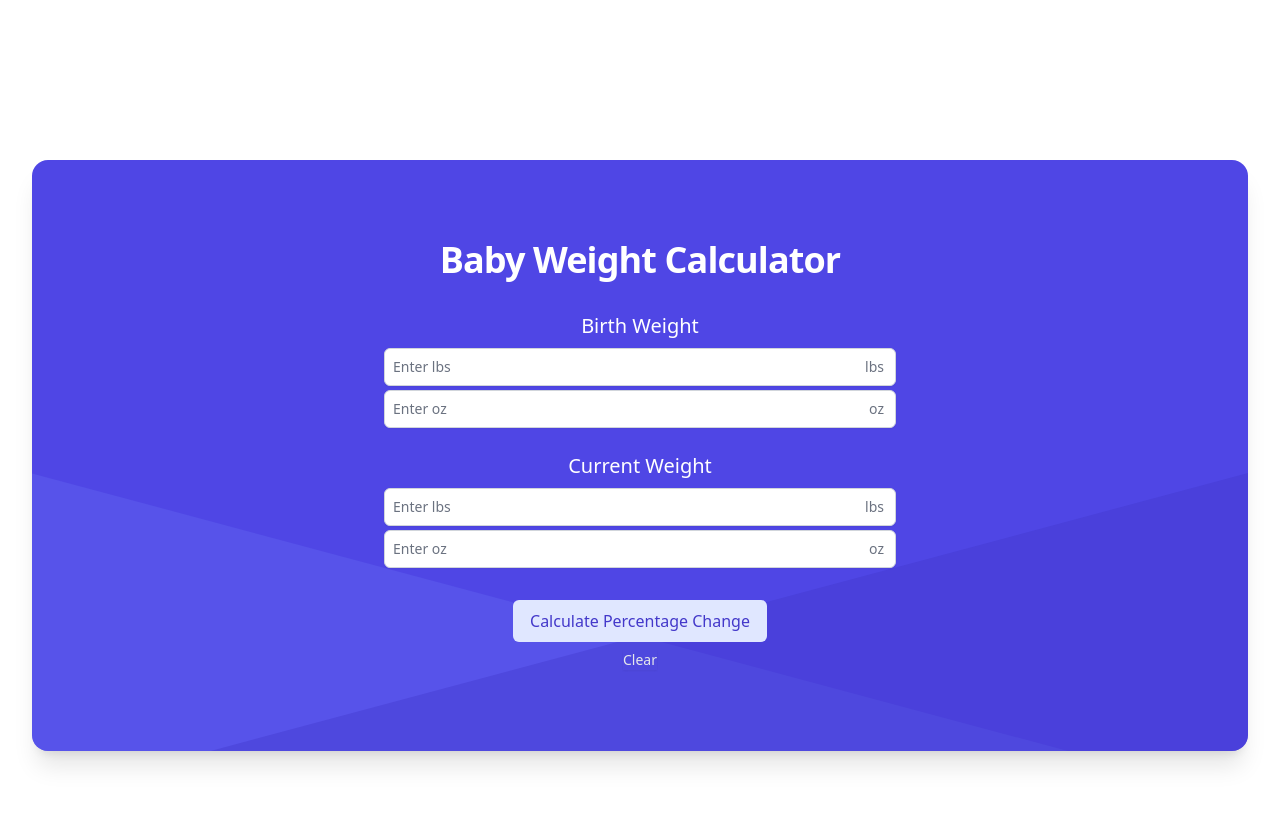
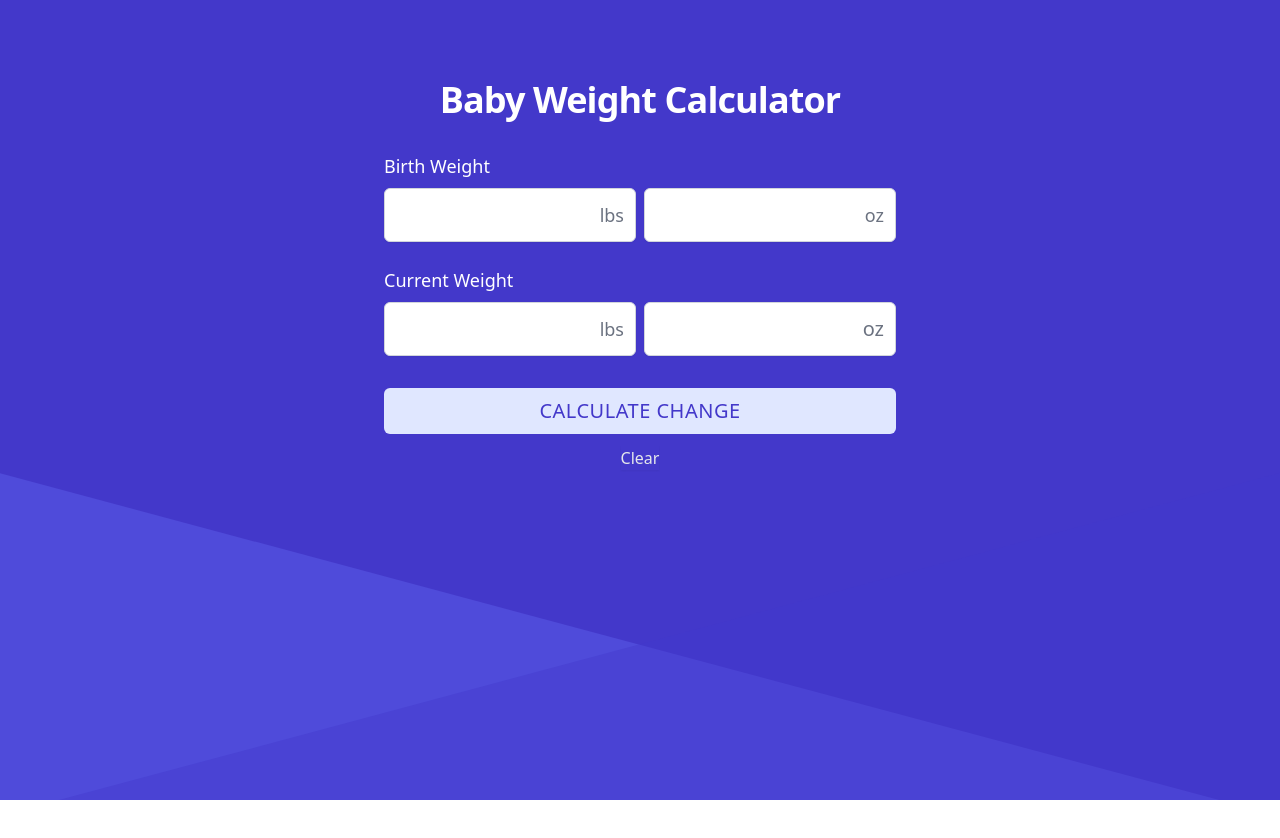
Before and after one commit to sjfortin/baby-weight-change-calculator, a Next.js app: page / in a window 1280 px wide. Shown: the top 838 px of the page. After the commit the page ends 800 px from the top, so only its background shows below. Built offline with nearby package versions, Linux system fonts and the light colour scheme.

Commit message:
style updates

```diff
--- a/components/Form.jsx
+++ b/components/Form.jsx
@@ -26,7 +26,8 @@ export default function Form() {
     >
       {/* Birth Weight */}
       <div>
-        <div className="text-white text-xl text-center mb-2">Birth Weight</div>
+        <div className="text-white text-lg mb-1">Birth Weight</div>
+        <div className="grid grid-cols-2 gap-2">
           <div>
             <label
               htmlFor="birth-lbs"
@@ -39,13 +40,13 @@ export default function Form() {
                 type="number"
                 name="birth-lbs"
                 id="birth-lbs"
-              className="block w-full rounded-md border-gray-300 pl-2 pr-12 focus:border-indigo-500 focus:ring-indigo-500 sm:text-sm"
-              placeholder="Enter lbs"
+                className="block w-full rounded-md border-gray-300 pl-2 pr-12 focus:border-indigo-500 focus:ring-indigo-500 text-3xl"
+                // placeholder="Enter lbs"
                 aria-describedby="birth-lbs"
                 {...register("birthLbs", { required: true })}
               />
               <div className="pointer-events-none absolute inset-y-0 right-0 flex items-center pr-3">
-              <span className="text-gray-500 sm:text-sm" id="birth-lbs">
+                <span className="text-gray-500 sm:text-lg" id="birth-lbs">
                   lbs
                 </span>
               </div>
@@ -68,13 +69,13 @@ export default function Form() {
                 type="number"
                 name="birth-oz"
                 id="birth-oz"
-              className="block w-full rounded-md border-gray-300 pl-2 pr-12 focus:border-indigo-500 focus:ring-indigo-500 sm:text-sm"
-              placeholder="Enter oz"
+                className="block w-full rounded-md border-gray-300 pl-2 pr-12 focus:border-indigo-500 focus:ring-indigo-500 text-3xl"
+                // placeholder="Enter oz"
                 aria-describedby="birth-oz"
                 {...register("birthOzs", { required: true })}
               />
               <div className="pointer-events-none absolute inset-y-0 right-0 flex items-center pr-3">
-              <span className="text-gray-500 sm:text-sm" id="birth-oz">
+                <span className="text-gray-500 sm:text-lg" id="birth-oz">
                   oz
                 </span>
               </div>
@@ -86,12 +87,12 @@ export default function Form() {
             )}
           </div>
         </div>
+      </div>
 
       {/* Current Weight */}
       <div>
-        <div className="text-white text-xl text-center mb-2 mt-6">
-          Current Weight
-        </div>
+        <div className="text-white text-lg mb-1 mt-6">Current Weight</div>
+        <div className="grid grid-cols-2 gap-2">
           <div>
             <label
               htmlFor="current-lbs"
@@ -104,13 +105,13 @@ export default function Form() {
                 type="number"
                 name="current-lbs"
                 id="current-lbs"
-              className="block w-full rounded-md border-gray-300 pl-2 pr-12 focus:border-indigo-500 focus:ring-indigo-500 sm:text-sm"
-              placeholder="Enter lbs"
+                className="block w-full rounded-md border-gray-300 pl-2 pr-12 focus:border-indigo-500 focus:ring-indigo-500 text-3xl"
+                // placeholder="Enter lbs"
                 aria-describedby="current-lbs"
                 {...register("currentLbs", { required: true })}
               />
               <div className="pointer-events-none absolute inset-y-0 right-0 flex items-center pr-3">
-              <span className="text-gray-500 sm:text-sm" id="current-lbs">
+                <span className="text-gray-500 sm:text-lg" id="current-lbs">
                   lbs
                 </span>
               </div>
@@ -133,13 +134,13 @@ export default function Form() {
                 type="number"
                 name="current-oz"
                 id="current-oz"
-              className="block w-full rounded-md border-gray-300 pl-2 pr-12 focus:border-indigo-500 focus:ring-indigo-500 sm:text-sm"
-              placeholder="Enter oz"
+                className="block w-full rounded-md border-gray-300 pl-2 pr-12 focus:border-indigo-500 focus:ring-indigo-500 text-3xl"
+                // placeholder="Enter oz"
                 aria-describedby="current-oz"
                 {...register("currentOzs", { required: true })}
               />
               <div className="pointer-events-none absolute inset-y-0 right-0 flex items-center pr-3">
-              <span className="text-gray-500 sm:text-sm" id="current-oz">
+                <span className="text-gray-500 sm:text-xl" id="current-oz">
                   oz
                 </span>
               </div>
@@ -151,21 +152,22 @@ export default function Form() {
             )}
           </div>
         </div>
+      </div>
 
       {/* Actions */}
       <div className="mt-8 text-center">
         <div>
           <button
             type="submit"
-            className="inline-flex items-center rounded-md border border-transparent bg-indigo-100 px-4 py-2 text-base font-medium text-indigo-700 hover:bg-indigo-200 focus:outline-none focus:ring-2 focus:ring-indigo-500 focus:ring-offset-2"
+            className="w-full flex justify-center items-center rounded-md border border-transparent bg-indigo-100 px-4 py-2 text-xl font-medium text-indigo-700 hover:bg-indigo-200 focus:outline-none focus:ring-2 focus:ring-indigo-500 focus:ring-offset-2 uppercase tracking-wide"
           >
-            Calculate Percentage Change
+            Calculate Change
           </button>
         </div>
         <div>
           <button
             type="button"
-            className="inline-flex items-center font-medium text-gray-200 text-sm hover:text-gray-300 shadow-sm mt-2"
+            className="inline-flex items-center text-gray-200 text-base hover:text-gray-300 shadow-sm mt-3"
             onClick={() => {
               setPercentageChange(null);
               reset();
--- a/pages/index.tsx
+++ b/pages/index.tsx
@@ -11,10 +11,10 @@ export default function Home() {
       </Head>
 
       <main>
-        <div className="bg-white py-16 sm:py-24">
-          <div className="relative sm:py-16">
-            <div className="mx-auto max-w-md px-4 sm:max-w-3xl sm:px-6 lg:max-w-7xl lg:px-8">
-              <div className="relative overflow-hidden rounded-2xl bg-indigo-600 px-6 py-10 shadow-xl sm:px-4 sm:py-20">
+        <div className="bg-white">
+          <div className="relative">
+            <div className="w-full h-screen">
+              <div className="relative overflow-hidden bg-indigo-700 px-6 py-10 shadow-xl sm:px-4 sm:py-20 h-screen">
                 <div
                   aria-hidden="true"
                   className="absolute inset-0 -mt-72 sm:-mt-32 md:mt-0"
```
Lines whose indentation alone changed are shown as unchanged.
